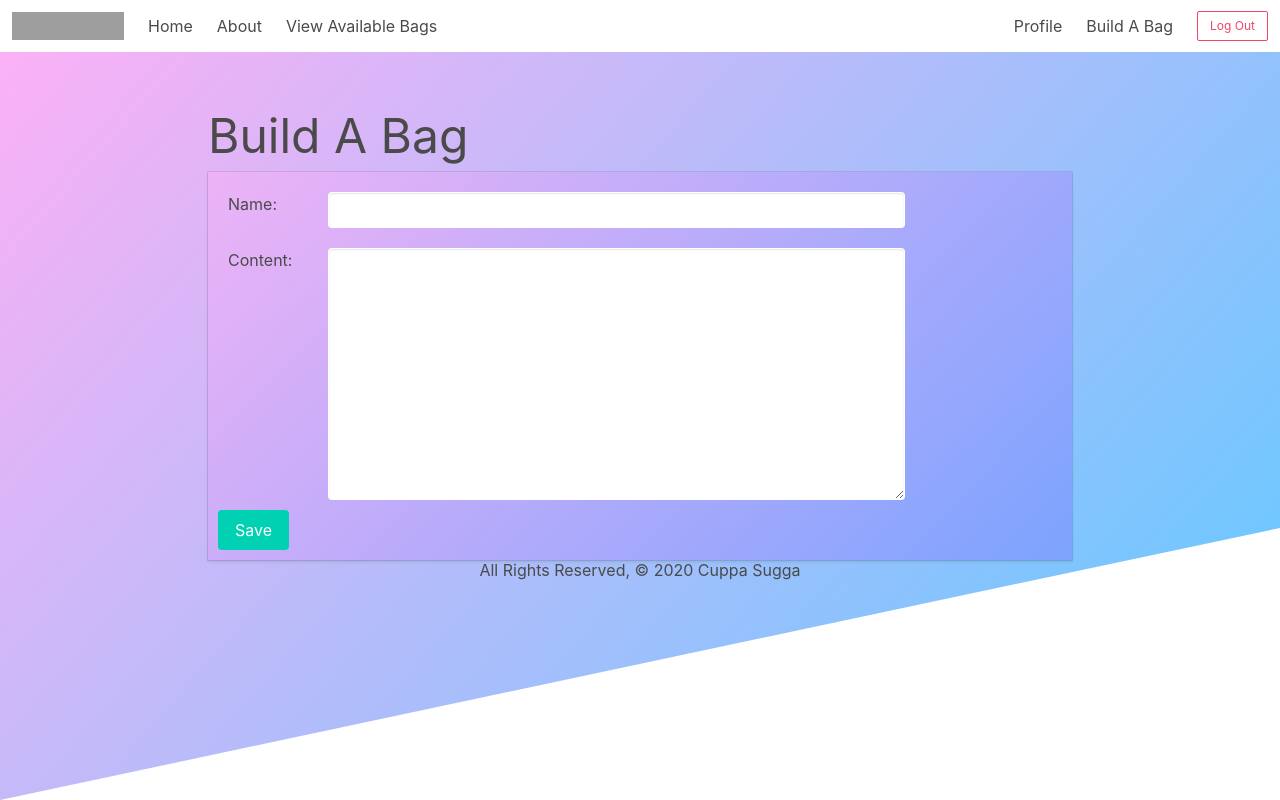
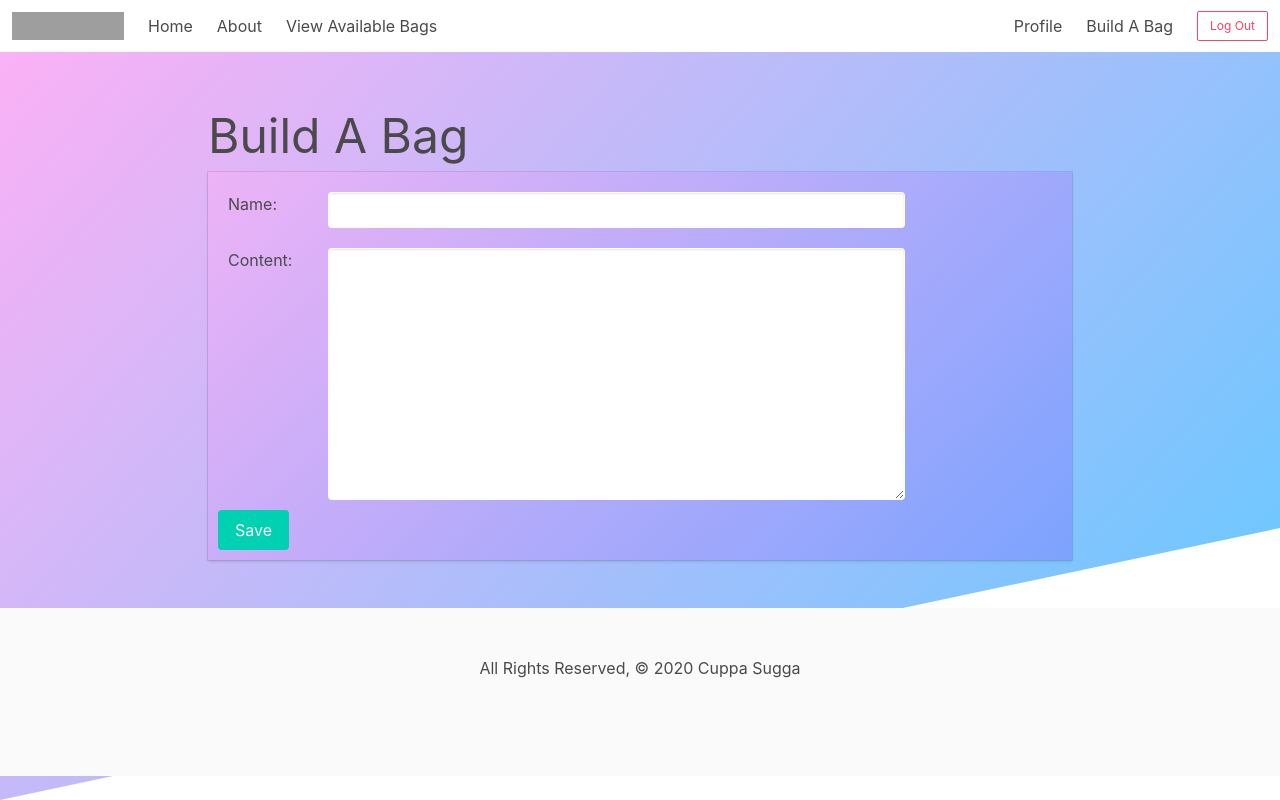
Before and after one commit to nikitamadora/cuppasugga, a Django app: page /bags/new/ in a window 1280 px wide. Run offline with Django 3.2, Linux system fonts and the light colour scheme; the visitor is signed in with stand-in values (Sample User, id 1); some libraries are stand-ins or nearby versions; grey boxes are pictures that could not be loaded.

Commit message:
Fixes footer

```diff
--- a/cuppasugga/main_app/templates/base.html
+++ b/cuppasugga/main_app/templates/base.html
@@ -16,7 +16,6 @@
   <body>
     <div id="stripes"></div>
     <header>
-      <!-- role and aria-label are bonus points for accessibility -->
       <nav class="navbar" role="navigation" aria-label="main navigation">
         <div class="navbar-brand">
           <a class="navbar-item" href="{% url 'home' %}">
@@ -55,10 +54,6 @@
       </nav>
     </header>
 
-    <!-- Bulma structure: section must be direct child of <body>, and
-    <div class="container"> is a lower level container. If it gets
-    annoying to have the container nested globally, it can be applied
-    to specific pages as desired. -->
     <section class="section">
       <!-- <div class="container"> -->
         {% block content %}
@@ -66,7 +61,7 @@
       <!-- </div> -->
     </section>
 
-    <footer class="footer2">
+    <footer class="footer">
       <div class="content has-text-centered">
         <p>
           All Rights Reserved, &copy; 2020 Cuppa Sugga
```
